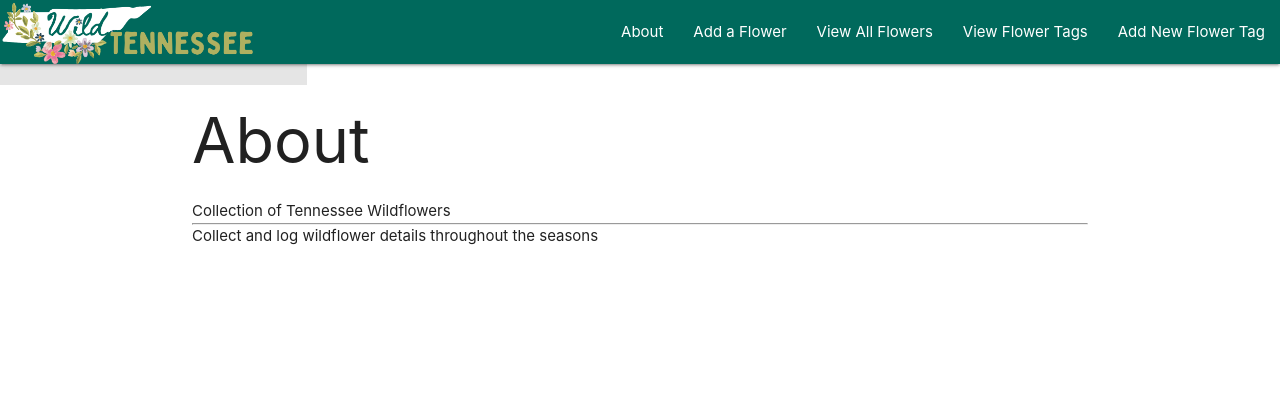
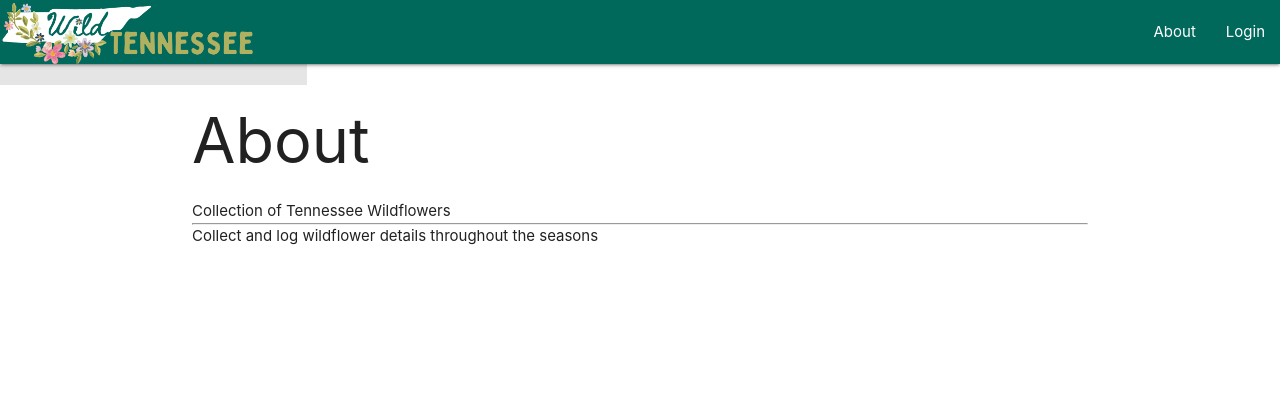
Before and after one commit to jzolly/WildFlower, a Django app: page /about/ in a window 1280 px wide. Shown: the top 420 px of the page. Run offline with Django 4.2, Linux system fonts and the light colour scheme.

Commit message:
added logic and login/logout routes

```diff
--- a/main_app/templates/base.html
+++ b/main_app/templates/base.html
@@ -30,10 +30,15 @@
           </ul>
           <ul class="right">
             <li><a href="{% url 'about' %}">About</a></li>
+            {% if user.is_authenticated %}
             <li><a href="{% url 'flowers_create' %}">Add a Flower</a></li>
             <li><a href="{% url 'index' %}">View All Flowers</a></li>
             <li><a href="{% url 'uses_index' %}">View Flower Tags</a></li>
             <li><a href="{% url 'uses_create' %}">Add New Flower Tag</a></li>
+            <li><a href="{% url 'logout' %}">Logout</a></li>
+            {% else %}
+            <li><a href="{% url 'login' %}">Login</a></li>
+            {% endif %}
           </ul>
         </div>
       </nav>
--- a/wild_flower_tn/settings.py
+++ b/wild_flower_tn/settings.py
@@ -118,6 +118,8 @@ USE_TZ = True
 
 STATIC_URL = 'static/'
 
+LOGIN_REDIRECT_URL = '/flowers/'
+
 # Default primary key field type
 # https://docs.djangoproject.com/en/4.0/ref/settings/#default-auto-field
 
```
